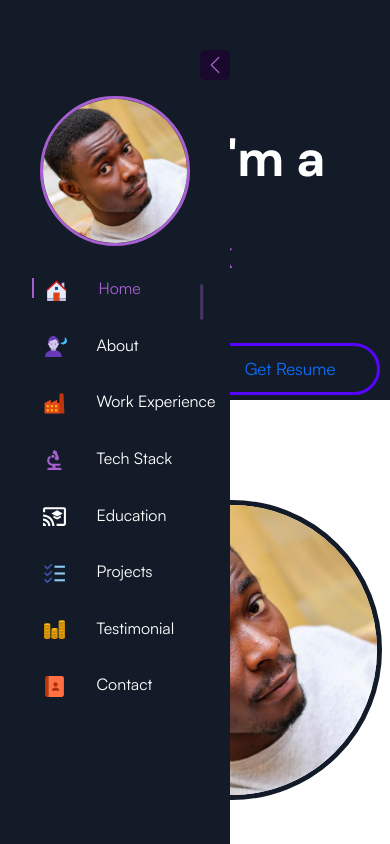
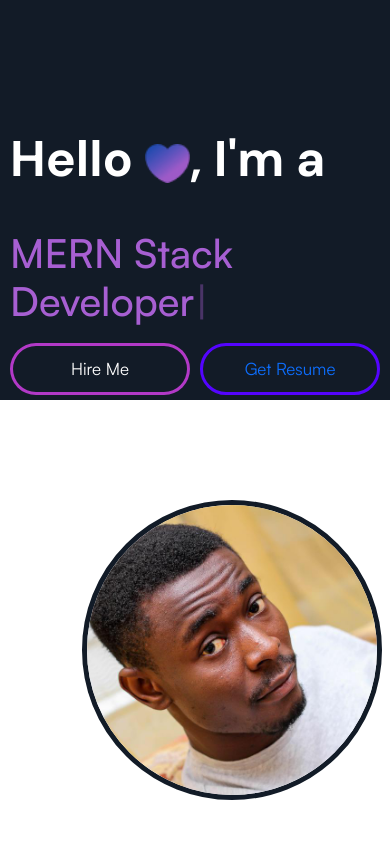
Before and after one commit to haywhyvilla/MyPortfolioWebsiteReactjs, a React (Create React App) app: page / in a window 390 px wide. Shown: the top 844 px of the page. Built offline with nearby package versions, Linux system fonts and the light colour scheme.

Commit message:
changes error

```diff
--- a/src/Components/About/About.js
+++ b/src/Components/About/About.js
@@ -8,7 +8,7 @@ const About = () => {
       <div className="row">
         <div className="col-xl-6 col-lg-6 col-md-12 col-sm-12">
           <div className="about-image">
-            <img src={ProfilePic} alt="Profile Photo" />
+            <img src={ProfilePic} alt="Profile" />
           </div>
         </div>
         <div className="col-xl-6 col-lg-6 col-md-12 col-sm-12">
--- a/src/Components/Projects/ProjectSite.js
+++ b/src/Components/Projects/ProjectSite.js
@@ -10,7 +10,7 @@ const ProjectSite = ({ Des, ProjectLink, GithubLink, image }) => {
           <p>{Des}</p>
         </div>
         <div>
-          <img src={image} />
+          <img src={image} alt="just-me" />
         </div>
 
         <div>
--- a/src/Components/Sidebar/Sidebar.css
+++ b/src/Components/Sidebar/Sidebar.css
@@ -34,3 +34,9 @@
   border-radius: 5px;
   margin-top: 50px;
 }
+
+@media (max-width: 1000px) {
+  .sidebar {
+    display: none;
+  }
+}
--- a/src/Components/Sidebar/SidebarList.js
+++ b/src/Components/Sidebar/SidebarList.js
@@ -20,7 +20,7 @@ const SidebarList = ({ expandSidebar }) => {
       {expandSidebar ? (
         <div className="navbar-items">
           <div className="sidebar-profile-pic">
-            <img src={profilepic} alt="profile picture" />
+            <img src={profilepic} alt="profileme" />
           </div>
 
           <ul>
```
